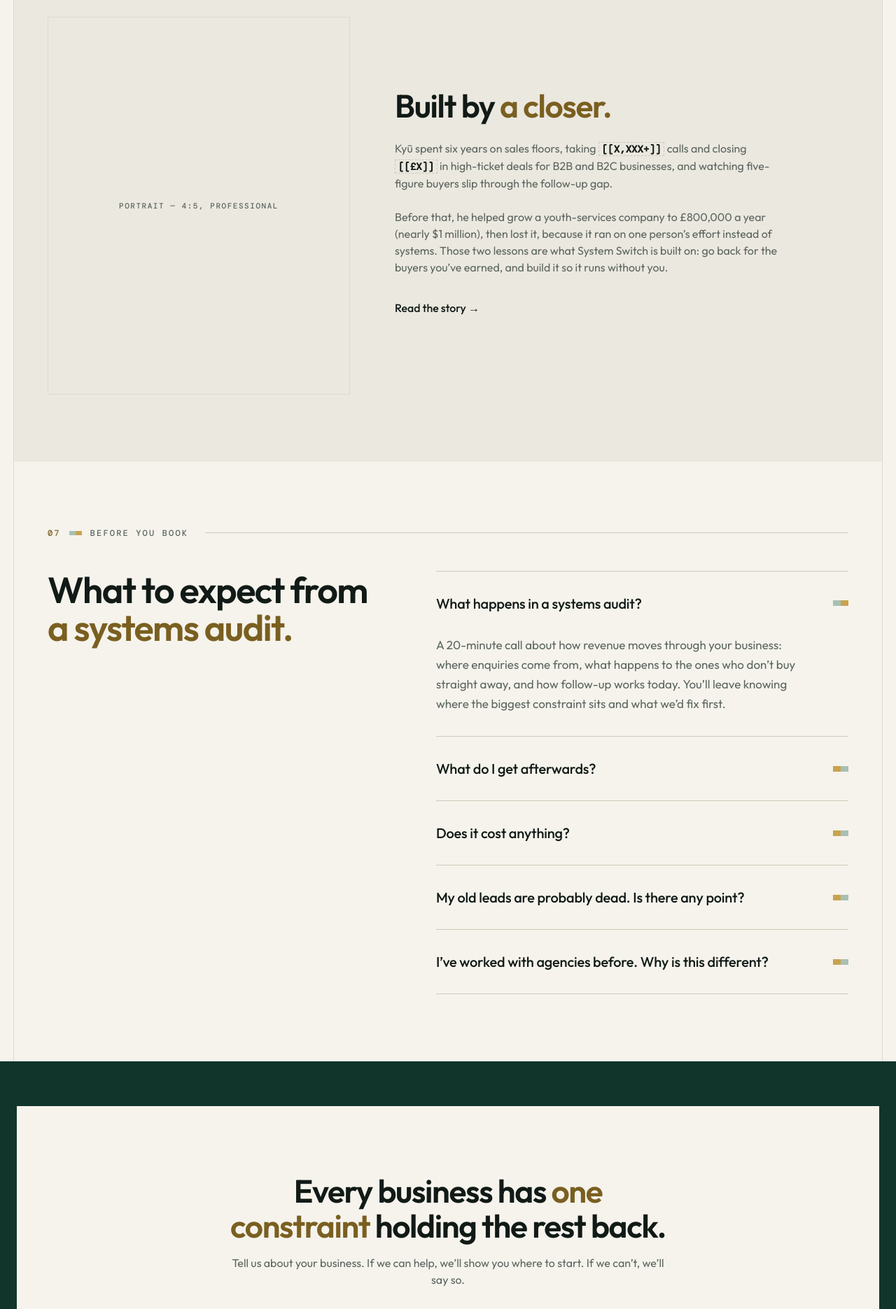
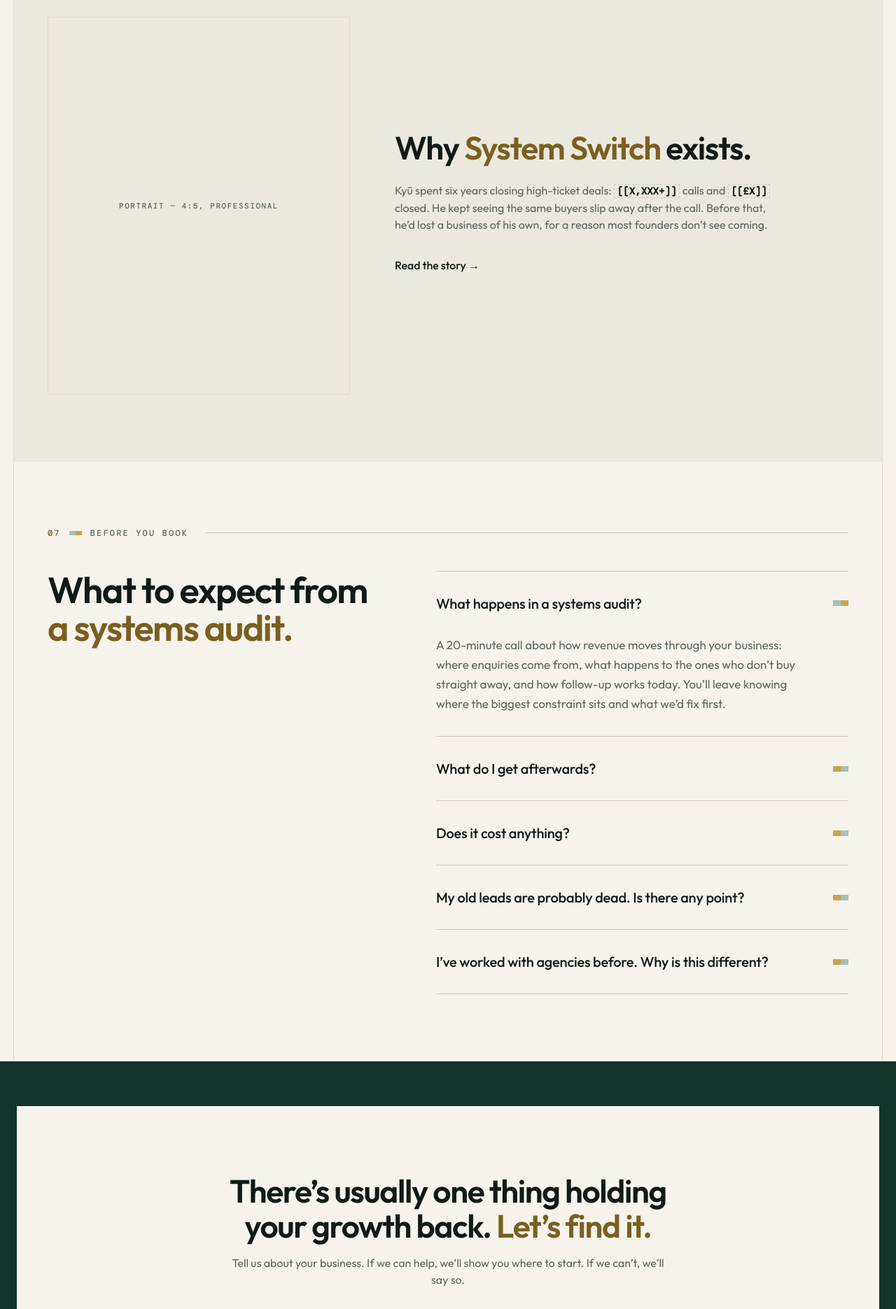
Before and after one commit to ssdidgital/assets, a Next.js app: page / in a window 1280 px wide. Shown: the part 6060-7931 px from the top of the page at 70% size. Built offline with nearby package versions, Linux system fonts and the light colour scheme; no server answers; a web font is replaced by a local one.

Commit message:
Update founder section and home closing headline copy
Co-Authored-By: Claude Opus 5.5 <noreply@anthropic.com>
Claude-Session: https://claude.ai/code/session_018ZrgN2N7j4nyyx13RYkuGb

```diff
--- a/components/SiteChrome.tsx
+++ b/components/SiteChrome.tsx
@@ -26,7 +26,7 @@ export function SiteHeader() {
 export type BandKey = 'home' | 'approach' | 'who';
 
 const BANDS: Record<BandKey, [ReactNode, ReactNode]> = {
-  home: [<>Every business has <Em>one constraint</Em> holding the rest back.</>, <>Tell us about your business. If we can help, we’ll show you where to start. If we can’t, we’ll say so.</>],
+  home: [<>There’s usually one thing holding your growth back. <Em>Let’s find it.</Em></>, <>Tell us about your business. If we can help, we’ll show you where to start. If we can’t, we’ll say so.</>],
   approach: [<>Start with <Em>a systems audit.</Em></>, "Tell us where your business is and where you want it to go. We’ll tell you honestly whether we can help, and where we’d start. Either way, you get your Recovery Brief within 48 hours of the call."],
   who: [<>Sound like <Em>your business?</Em></>, "Tell us where things stand. If we’re a fit, we’ll show you where we’d start."]
 };
--- a/components/v2/sections.tsx
+++ b/components/v2/sections.tsx
@@ -133,9 +133,8 @@ export function V2Founder({ n = '06' }: { n?: string }) {
       <div className="s-founder">
         <div className="s-portrait"><span className="ss-label">Portrait — 4:5, professional</span></div>
         <div className="s-founder-text">
-          <h2 className="s-h2" style={{ marginTop: 0 }}>Built by <Em>a closer.</Em></h2>
-          <p className="ss-body">Kyū spent six years on sales floors, taking <strong><Ph>[[X,XXX+]]</Ph></strong> calls and closing <strong><Ph>[[<Cur />X]]</Ph></strong> in high-ticket deals for B2B and B2C businesses, and watching five-figure buyers slip through the follow-up gap.</p>
-          <p className="ss-body">Before that, he helped grow a youth-services company to £800,000 a year (nearly $1 million), then lost it, because it ran on one person’s effort instead of systems. Those two lessons are what System Switch is built on: go back for the buyers you’ve earned, and build it so it runs without you.</p>
+          <h2 className="s-h2" style={{ marginTop: 0 }}>Why <Em>System Switch</Em> exists.</h2>
+          <p className="ss-body">Kyū spent six years closing high-ticket deals: <strong><Ph>[[X,XXX+]]</Ph></strong> calls and <strong><Ph>[[<Cur />X]]</Ph></strong> closed. He kept seeing the same buyers slip away after the call. Before that, he’d lost a business of his own, for a reason most founders don’t see coming.</p>
           <Button variant="ghost" href="/about">Read the story →</Button>
         </div>
       </div>
```
Also changed, not shown: files7.json (added, +1 -0 lines).
